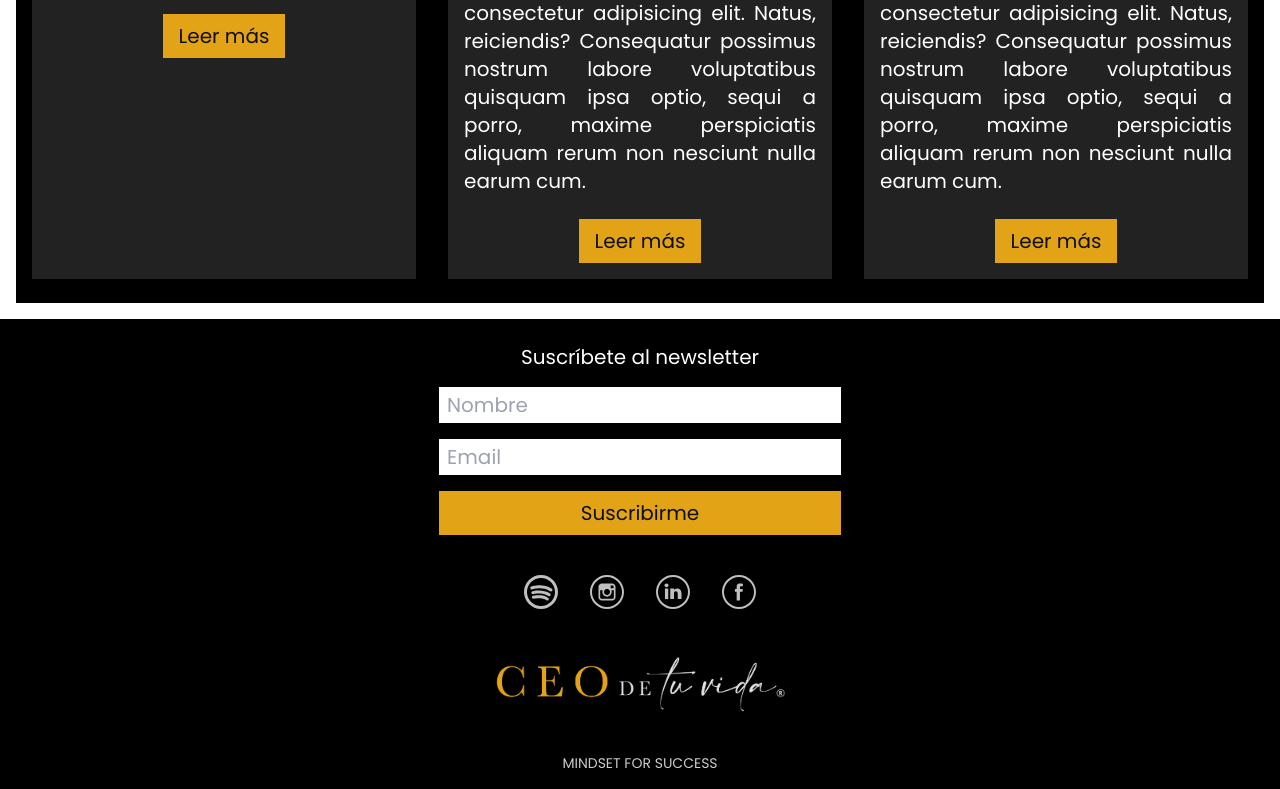
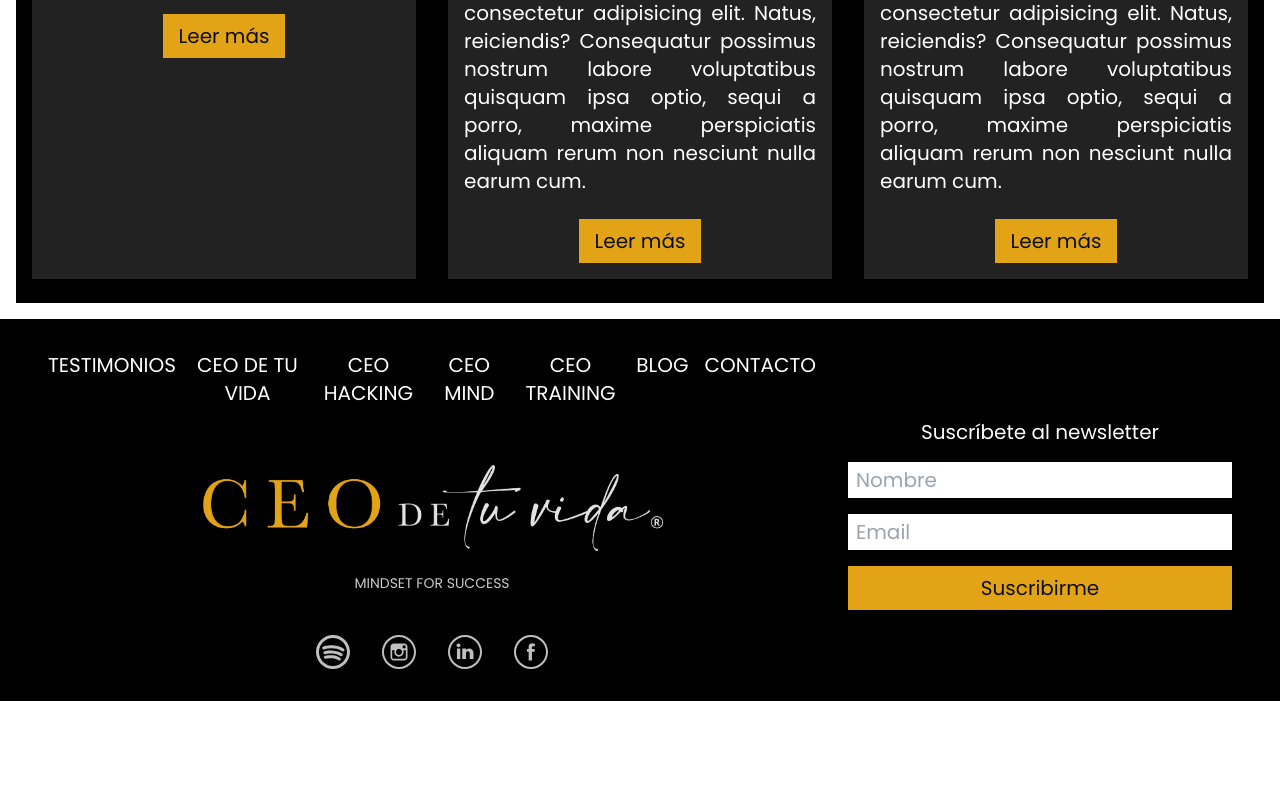
Before and after one commit to amengual-ln/leslie, a SvelteKit app: page / in a window 1280 px wide. Shown: the part 6585-7374 px from the top of the page. After the commit the page ends 7286 px from the top, so only its background shows below. Built offline with nearby package versions, Linux system fonts and the light colour scheme.

Commit message:
Fix footer responsiveness. Change breakpoints from md to lg

```diff
--- a/src/components/Blog.svelte
+++ b/src/components/Blog.svelte
@@ -6,7 +6,7 @@
 
 <section id="blog" class="m-4 bg-black pt-4 pb-2 text-xl">
   <h1 class="text-3xl text-center text-leslie_gold font-medium">BLOG</h1>
-  <div class="hidden md:flex">
+  <div class="hidden lg:flex">
     <article class="bg-[#222] m-4 p-4 text-white">
       <img src="blog1.png" alt="Imagen del articulo" />
       <p class="py-2 text-justify text-balance">
@@ -45,7 +45,7 @@
     </article>
   </div>
 
-  <swiper-container autoplay-delay="5000" loop class="md:hidden">
+  <swiper-container autoplay-delay="5000" loop class="lg:hidden">
     <swiper-slide>
       <article class="bg-[#222] m-4 p-4 text-white">
         <img src="blog1.png" alt="Imagen del articulo" />
--- a/src/components/CEOHacking.svelte
+++ b/src/components/CEOHacking.svelte
@@ -4,7 +4,7 @@
     alt="CEO Hacking Logo"
     class="aspect-video object-cover"
   />
-  <div class="flex flex-col md:flex-row gap-12 px-4 py-12">
+  <div class="flex flex-col lg:flex-row gap-12 px-4 py-12">
     <div class="flex flex-col justify-center gap-4 flex-1">
       <p>
         CEO Hacking es para que tengas una vida profesional por diseño y no por
--- a/src/components/CEOMind.svelte
+++ b/src/components/CEOMind.svelte
@@ -4,7 +4,7 @@
     alt="CEO Mind Logo"
     class="aspect-video object-cover"
   />
-  <div class="flex flex-col md:flex-row gap-12 px-4 py-12">
+  <div class="flex flex-col lg:flex-row gap-12 px-4 py-12">
     <div class="flex flex-col justify-center gap-4 flex-1">
       <p>
         CEOmind es una membresía de mantenimiento diseñada para aquellos que ya
--- a/src/components/CTA.svelte
+++ b/src/components/CTA.svelte
@@ -1,10 +1,10 @@
 <section
-  class="m-4 bg-[#a4b0ec] p-8 md:px-20 md:grid grid-cols-2 gap-18 items-center text-xl"
+  class="m-4 bg-[#a4b0ec] p-8 lg:px-20 lg:grid grid-cols-2 gap-18 items-center text-xl"
 >
-  <h1 class="text-5xl md:text-6xl pb-4 text-center md:text-left">
+  <h1 class="text-5xl lg:text-6xl pb-4 text-center lg:text-left">
     ¿Estás listo para tomar el control?
   </h1>
-  <div class="flex flex-col gap-4 my-4 mx-2 md:mx-6">
+  <div class="flex flex-col gap-4 my-4 mx-2 lg:mx-6">
     <p class="text-justify">
       No esperes más para transformar tu vida. Elige el formato que mejor se
       adapte a tus necesidades y comienza tu viaje hacia la excelencia con "CEO
--- a/src/components/Footer.svelte
+++ b/src/components/Footer.svelte
@@ -8,20 +8,55 @@
 
 <footer
   id="contacto"
-  class="w-full grid gap-8 justify-center bg-black text-xl text-white text-center py-4"
+  class="w-full bg-black text-xl text-white text-center px-4"
 >
-  <form class="grid gap-4 mt-2">
-    <h2>Suscríbete al newsletter</h2>
-    <input type="text" name="nombre" placeholder="Nombre" class="py-1 px-2" />
-    <input type="text" name="email" placeholder="Email" class="py-1 px-2" />
-    <Button type="submit" value="Suscribirme" />
-  </form>
+  <section
+    class="max-w-screen-2xl mx-auto p-8 grid grid-cols-1 lg:grid-cols-[2fr_1fr] lg:items-center gap-4 lg:gap-8 justify-center"
+  >
+    <div class="grid gap-4 lg:gap-8 order-last lg:order-first">
+      <nav class="order-first">
+        <ul class="gap-4 hidden lg:flex">
+          <li><a href="#testimonios">TESTIMONIOS</a></li>
+          <li><a href="#ceo-de-tu-vida">CEO DE TU VIDA</a></li>
+          <li><a href="#ceo-hacking">CEO HACKING</a></li>
+          <li><a href="#ceo-mind">CEO MIND</a></li>
+          <li><a href="#ceo-training">CEO TRAINING</a></li>
+          <li><a href="#blog">BLOG</a></li>
+          <li><a href="#contacto">CONTACTO</a></li>
+        </ul>
+      </nav>
+      <div class="order-last lg:order-first">
+        <img
+          src="/logo.png"
+          alt="Leslie Beltrán"
+          class="h-20 lg:h-32 mx-auto"
+        />
+        <span class="text-sm opacity-80">MINDSET FOR SUCCESS</span>
+      </div>
       <ul class="flex justify-center gap-8 mt-2">
         <li class="opacity-75 hover:opacity-100"><Spotify /></li>
         <li class="opacity-75 hover:opacity-100"><Instagram /></li>
         <li class="opacity-75 hover:opacity-100"><Linkedin /></li>
         <li class="opacity-75 hover:opacity-100"><Facebook /></li>
       </ul>
-  <img src="/logo.png" alt="Leslie Beltrán" class="h-20 md:h-20 mx-auto" />
-  <span class="text-sm opacity-80">MINDSET FOR SUCCESS</span>
+    </div>
+    <div>
+      <form class="grid gap-4 mt-2">
+        <h2>Suscríbete al newsletter</h2>
+        <input
+          type="text"
+          name="nombre"
+          placeholder="Nombre"
+          class="py-1 px-2 w-full"
+        />
+        <input
+          type="text"
+          name="email"
+          placeholder="Email"
+          class="py-1 px-2 w-full"
+        />
+        <Button type="submit" value="Suscribirme" />
+      </form>
+    </div>
+  </section>
 </footer>
--- a/src/components/Header.svelte
+++ b/src/components/Header.svelte
@@ -5,10 +5,10 @@
 <header
     class="w-full flex justify-between items-center bg-leslie_black text-white px-8 py-2"
 >
-    <img src="/logo.png" alt="Leslie Beltrán" class="h-12 md:h-20" />
+    <img src="/logo.png" alt="Leslie Beltrán" class="h-12 lg:h-20" />
 
     <nav>
-        <ul class="gap-4 hidden md:flex">
+        <ul class="gap-4 hidden lg:flex">
             <li><a href="#testimonios">TESTIMONIOS</a></li>
             <li><a href="#ceo-de-tu-vida">CEO DE TU VIDA</a></li>
             <li><a href="#ceo-hacking">CEO HACKING</a></li>
@@ -21,7 +21,7 @@
             on:click={() => {
                 open = !open;
             }}
-            class="md:hidden text-3xl px-4 py-2"
+            class="lg:hidden text-3xl px-4 py-2"
         >
             =
         </button>
--- a/src/components/Hero.svelte
+++ b/src/components/Hero.svelte
@@ -1,8 +1,8 @@
 <section
-  class="min-h-[80vh] bg-[#9a9a9a] bg-[url('/landing-mobile.png')] md:bg-[url('/landing.png')] bg-[-30vw_120px] md:bg-center bg-no-repeat"
+  class="min-h-[80vh] bg-[#9a9a9a] bg-[url('/landing-mobile.png')] lg:bg-[url('/landing.png')] bg-[-30vw_120px] lg:bg-center bg-no-repeat"
 >
   <div
-    class="grid gap-4 md:grid-cols-2 md:items-center md:min-h-[80vh] md:max-w-[70vw] mx-auto text-center md:text-xl p-8"
+    class="grid gap-4 lg:grid-cols-2 lg:items-center lg:min-h-[80vh] lg:max-w-[70vw] mx-auto text-center lg:text-xl p-8"
   >
     <div class="grid gap-4 text-xl">
       <p>
--- a/src/components/atoms/Button.svelte
+++ b/src/components/atoms/Button.svelte
@@ -6,7 +6,7 @@
 
 <button
   {type}
-  class="py-2 px-4 bg-[#e2a317] text-[#0D0E0E] font-medium"
+  class="py-2 px-4 bg-leslie_gold text-leslie_black font-medium hover:opacity-80"
   onclick={handleClick}
   >{value}
 </button>
--- a/src/routes/+page.svelte
+++ b/src/routes/+page.svelte
@@ -9,7 +9,7 @@
 </script>
 
 <Hero />
-<main class="max-w-screen-xl mx-auto">
+<main class="max-w-screen-2xl mx-auto">
     <CEOHacking />
     <CEOTraining />
     <CEOMind />
```
Lines whose indentation alone changed are shown as unchanged.
